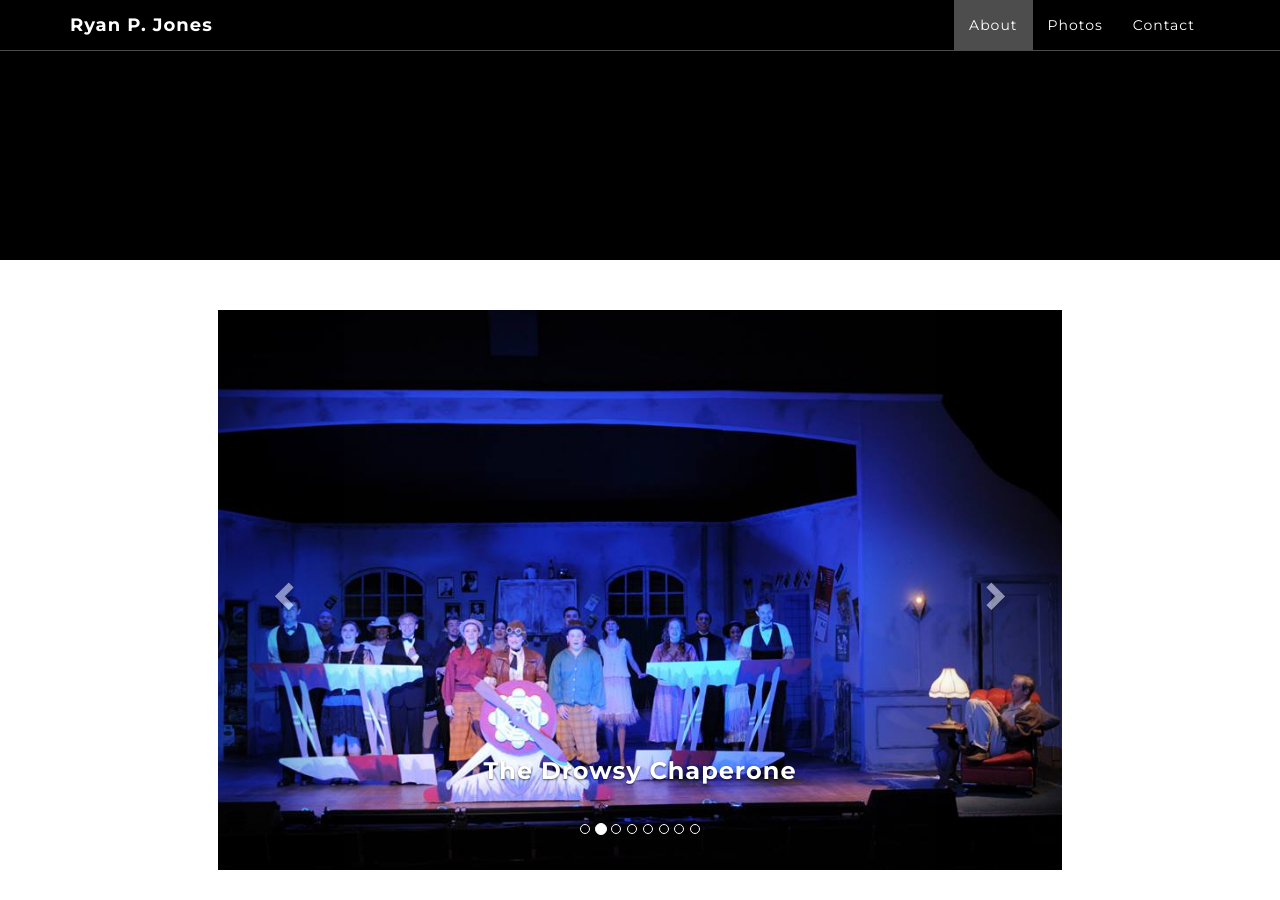
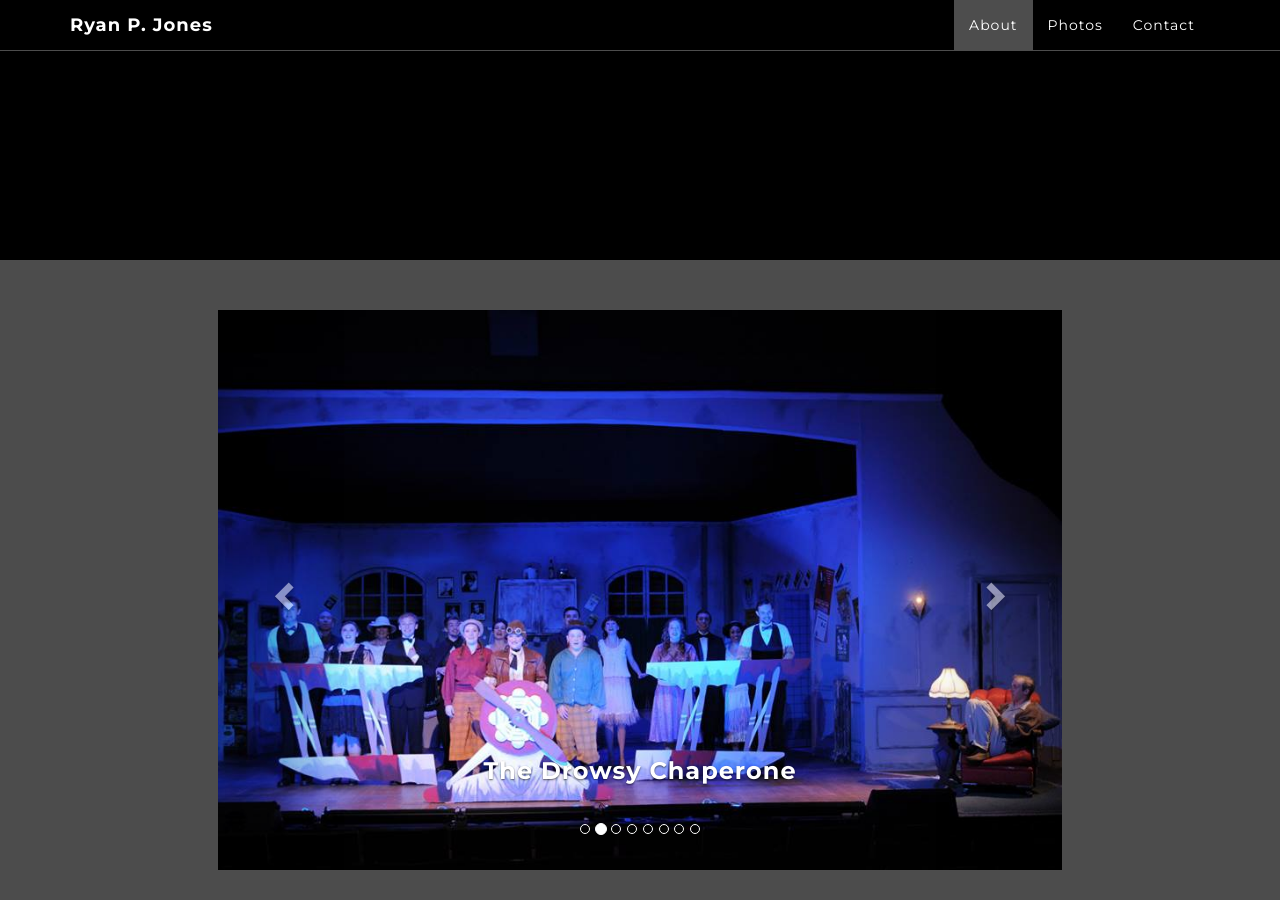
Before and after one commit to ryanpjones/ryanpjones.github.io, a Jekyll site: the page built from index.html, in a window 1280 px wide and 900 px high, scrolled down 1485 px. Built offline with Jekyll 4.4.1, drawn with Linux system fonts in a browser that asks for light colours; nearby versions of some CDN libraries.

Commit message:
Change background color for light section

```diff
--- a/_less/grayscale.less
+++ b/_less/grayscale.less
@@ -244,7 +244,7 @@ a {
     width: 100%;
     padding: 50px 0;
     color: @light;
-    background-color: @light;
+    background-color: @light-background;
     -webkit-background-size: cover;
     -moz-background-size: cover;
     background-size: cover;
--- a/_less/variables.less
+++ b/_less/variables.less
@@ -3,3 +3,4 @@
 @primary: #219AB3;
 @dark: #000;
 @light: #fff;
+@light-background: rgba(255, 255, 255, 0.298039);
--- a/css/grayscale.css
+++ b/css/grayscale.css
@@ -210,7 +210,7 @@ a:focus {
   width: 100%;
   padding: 50px 0;
   color: #ffffff;
-  background-color: #ffffff;
+  background-color: rgba(255, 255, 255, 0.298039);
   -webkit-background-size: cover;
   -moz-background-size: cover;
   background-size: cover;
```
